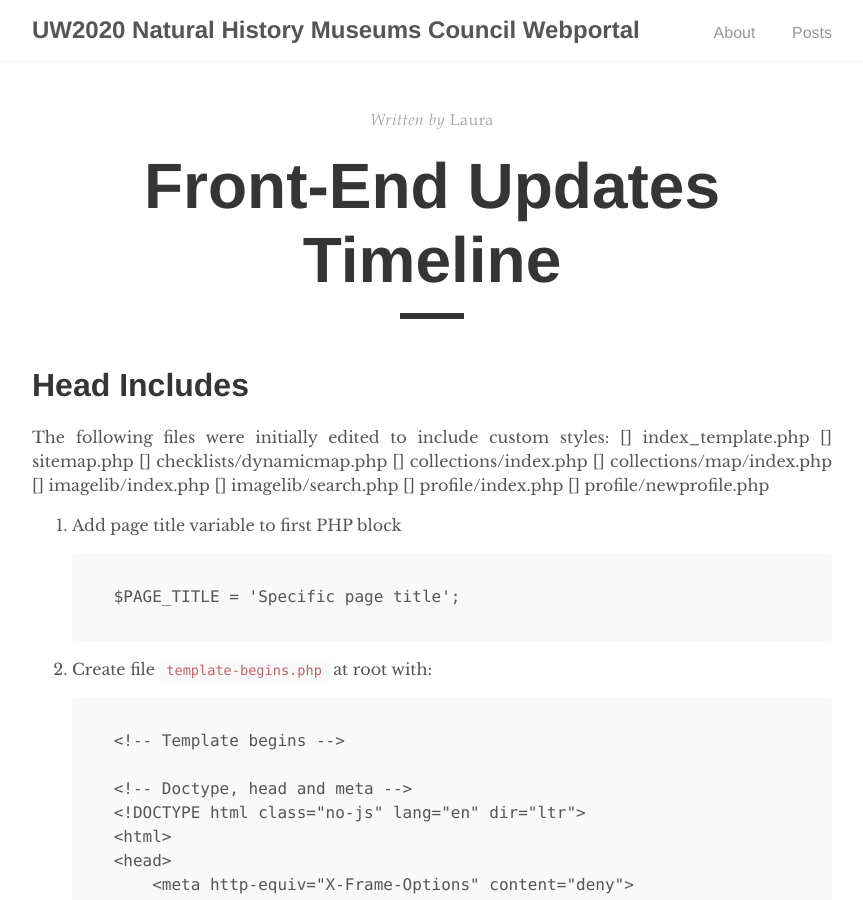
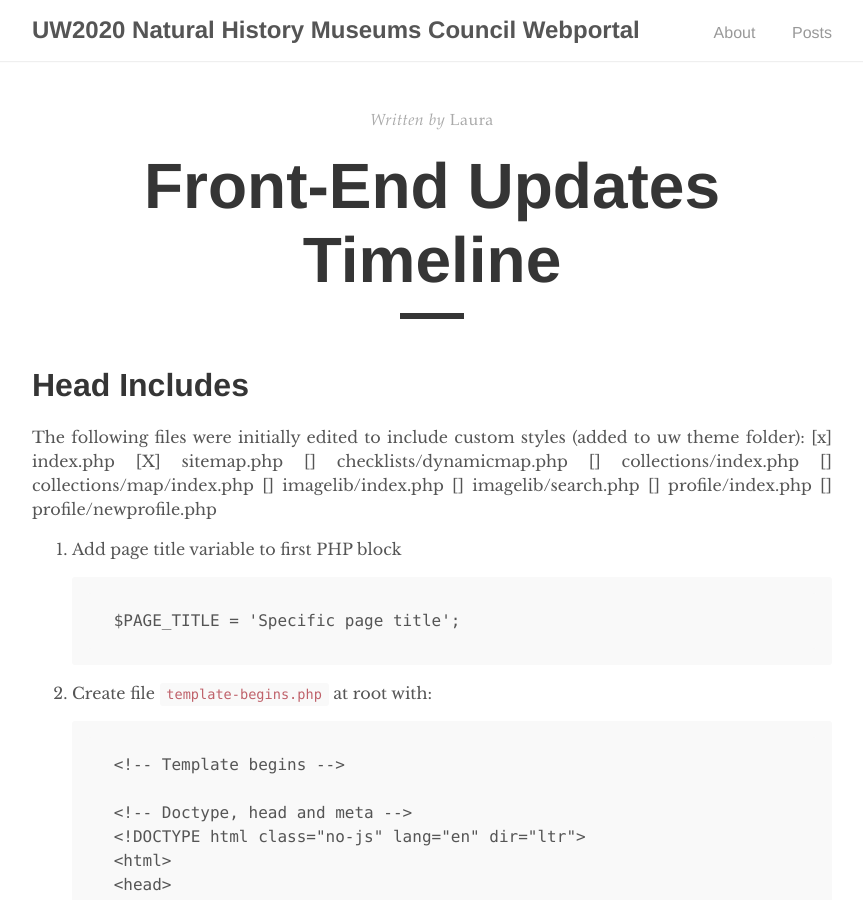
Before and after one commit to arbolitoloco/uw2020, a Jekyll site: the page built from docs/front-end-updates-timeline.md, in a window 1280 px wide and 900 px high. Shown: the whole window, without its empty margins (208-1071 px from the left). Built offline with Jekyll 4.4.1, drawn with Linux system fonts in a browser that asks for light colours.

Commit message:
Update front-end-updates-timeline.md

```diff
--- a/docs/front-end-updates-timeline.md
+++ b/docs/front-end-updates-timeline.md
@@ -7,9 +7,9 @@ tags:
 
 # Head Includes
 
-The following files were initially edited to include custom styles:
-[] index_template.php
-[] sitemap.php
+The following files were initially edited to include custom styles (added to uw theme folder):
+[x] index.php
+[X] sitemap.php
 [] checklists/dynamicmap.php
 [] collections/index.php
 [] collections/map/index.php
```
